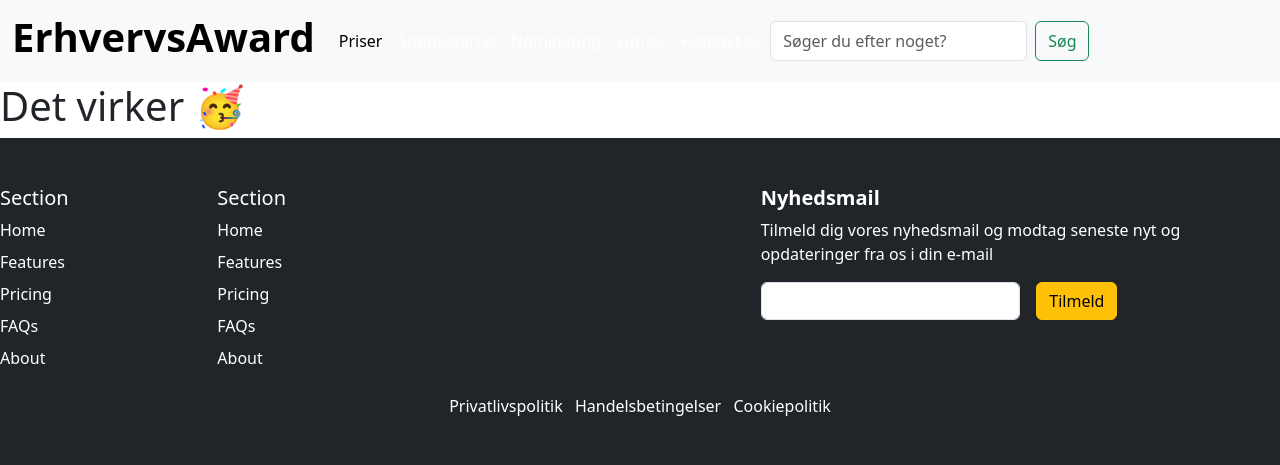
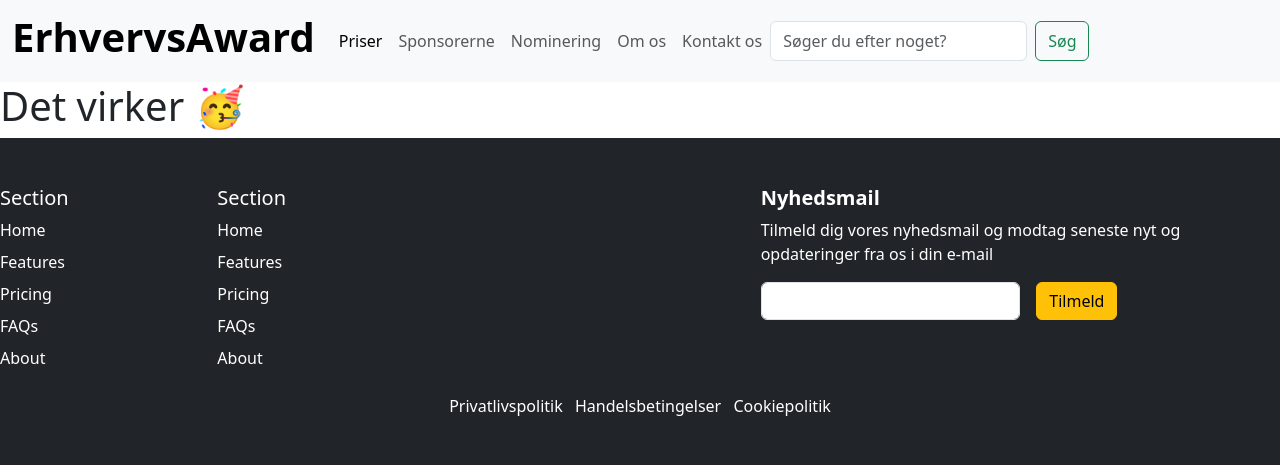
Before and after one commit to Minie08/ErhvervsAward, a PHP site: page / in a window 1280 px wide. Shown: the top 465 px of the page. Run offline with PHP 8.4, Linux system fonts and the light colour scheme; style sheets or scripts are compiled from the project's sources.

```diff
--- a/css/styles.scss
+++ b/css/styles.scss
@@ -18,6 +18,3 @@ $theme-colors: map-merge($theme-colors, $custom-colors);
 @import "bootstrapComponents";
 
 // 5. Du kan lave styling her...
-.nav-link {
-	color: white;
-}
```
